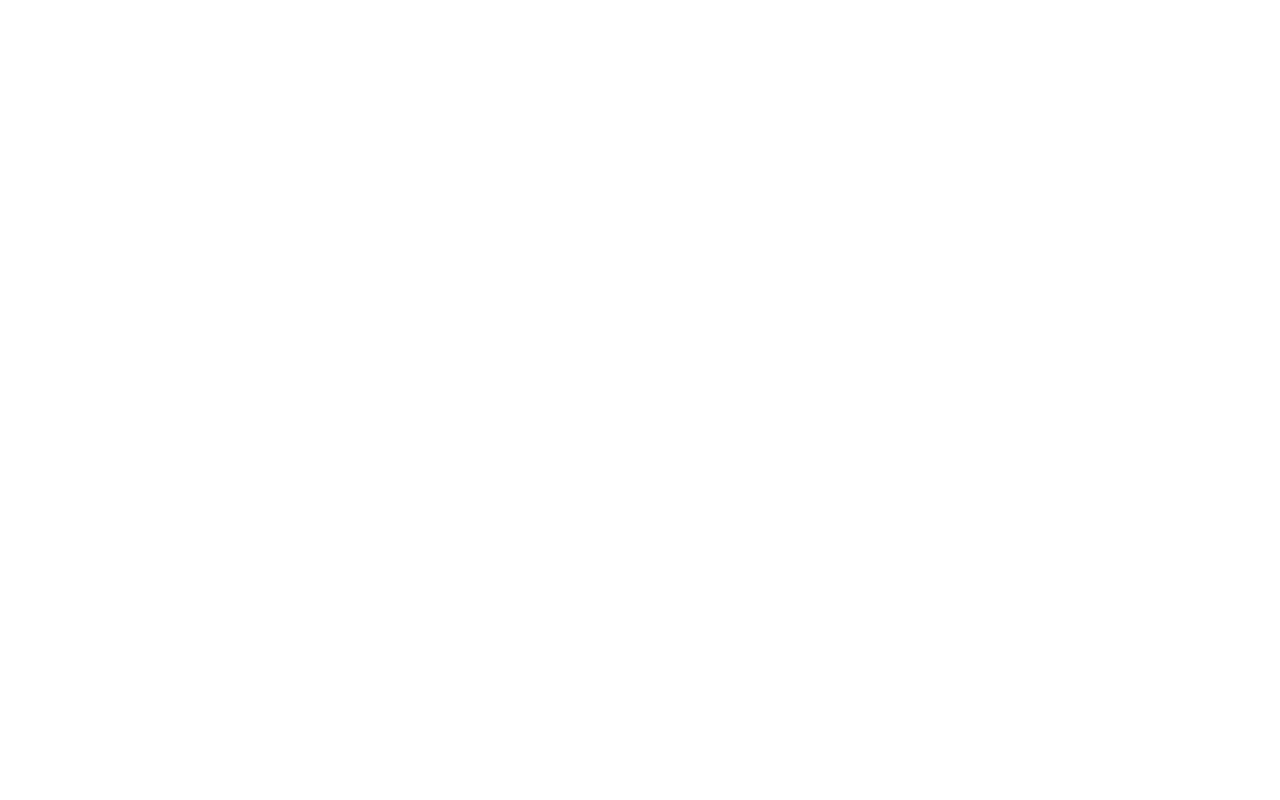
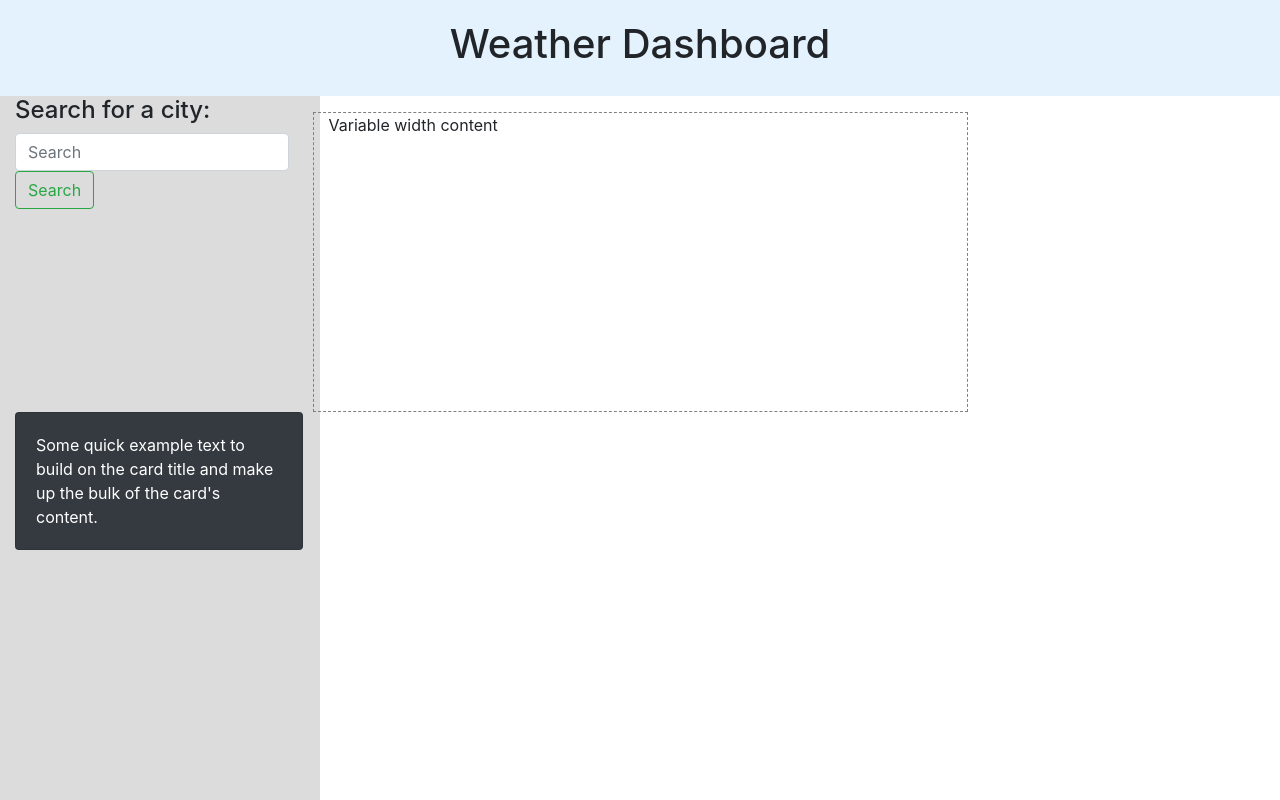
Before and after one commit to oksimone/weatherdash, a plain HTML site: page index.html in a window 1280 px wide. Drawn offline with nearby package versions, Linux system fonts and the light colour scheme.

Commit message:
cosmetic changes to index.html

```diff
--- /dev/null
+++ b/assets/style.css
@@ -0,0 +1,26 @@
+.navbar-center {
+    position: absolute;
+    left: 50%;
+    transform: translatex(-50%);
+
+}
+
+ .sidebar{
+        height: 100%;
+        width: 320px; /* Set the width of the sidebar */
+        position: fixed;
+        /* z-index: 2; Stay on top  */
+         top: -1;
+        left: 0;
+         background-color: gainsboro;
+        overflow-x: hidden;
+        padding-top: 30px;
+
+       }
+
+#contain-1{
+
+    height: 300px;
+    border: 1px dashed gray;
+
+}
--- a/index.html
+++ b/index.html
@@ -1,13 +1,72 @@
 <!DOCTYPE html>
 <html lang="en">
+
 <head>
     <meta charset="UTF-8">
     <meta name="viewport" content="width=device-width, initial-scale=1.0">
-    <link rel="stylesheet" href="https://stackpath.bootstrapcdn.com/bootstrap/4.5.2/css/bootstrap.min.css" integrity="sha384-JcKb8q3iqJ61gNV9KGb8thSsNjpSL0n8PARn9HuZOnIxN0hoP+VmmDGMN5t9UJ0Z" crossorigin="anonymous">
+    <link rel="stylesheet" href="https://stackpath.bootstrapcdn.com/bootstrap/4.5.2/css/bootstrap.min.css"
+        integrity="sha384-JcKb8q3iqJ61gNV9KGb8thSsNjpSL0n8PARn9HuZOnIxN0hoP+VmmDGMN5t9UJ0Z" crossorigin="anonymous">
+    <link rel="stylesheet" type="text/css" href="../weatherdash/assets/style.css">
 
     <title>Document</title>
 </head>
+
 <body>
+    <header>
+        <nav class="navbar navbar-light p-5" style="background-color: #e3f2fd;">
+            <div class="container">
+                <h1 class="navbar-center">Weather Dashboard</h1>
+            </div>
+        </nav>
+    </header>
 
-</body>
+    <div class="row">
+        <div class="sidebar col-3 pt-0">
+            <h4>Search for a city:</h4>
+            <form class="form-inline my-2 my-lg-0">
+                <input class="form-control mr-sm-2" type="search" placeholder="Search">
+                <button class="btn btn-outline-success my-2 my-sm-0" id="search" type="submit">Search</button>
+        </div>
+
+
+        <div class="container-fluid mt-3 col-6" id = "contain-1" >
+            <div class="justify-content-md-center">
+                <div>
+                    Variable width content
+                </div>
+
+            </div>
+        </div>
+
+    </div>
+
+    <div class = "container-fluid">
+    <div class="card text-white bg-dark mb-3" style="max-width: 18rem;">
+        <div class="card-body">
+          <p class="card-text">Some quick example text to build on the card title and make up the bulk of the card's content.</p>
+        </div>
+    </div>
+    </div>
+    </body>
+        <!-- <div class = "container">
+        <div class= "row justify-content-md-center">
+            <div class = "col">col 1</div>
+        </div>
+        <div class = "row">
+            <div class = "col">col 2</div>
+        </div>
+
+    </div> -->
+
+        <script src="https://code.jquery.com/jquery-3.5.1.slim.min.js"
+            integrity="sha384-DfXdz2htPH0lsSSs5nCTpuj/zy4C+OGpamoFVy38MVBnE+IbbVYUew+OrCXaRkfj"
+            crossorigin="anonymous"></script>
+        <script src="https://cdn.jsdelivr.net/npm/popper.js@1.16.1/dist/umd/popper.min.js"
+            integrity="sha384-9/reFTGAW83EW2RDu2S0VKaIzap3H66lZH81PoYlFhbGU+6BZp6G7niu735Sk7lN"
+            crossorigin="anonymous"></script>
+        <script src="https://stackpath.bootstrapcdn.com/bootstrap/4.5.2/js/bootstrap.min.js"
+            integrity="sha384-B4gt1jrGC7Jh4AgTPSdUtOBvfO8shuf57BaghqFfPlYxofvL8/KUEfYiJOMMV+rV"
+            crossorigin="anonymous"></script>
+        <script src="../weatherdash/assets/script.js"></script>
+
 </html>
```
